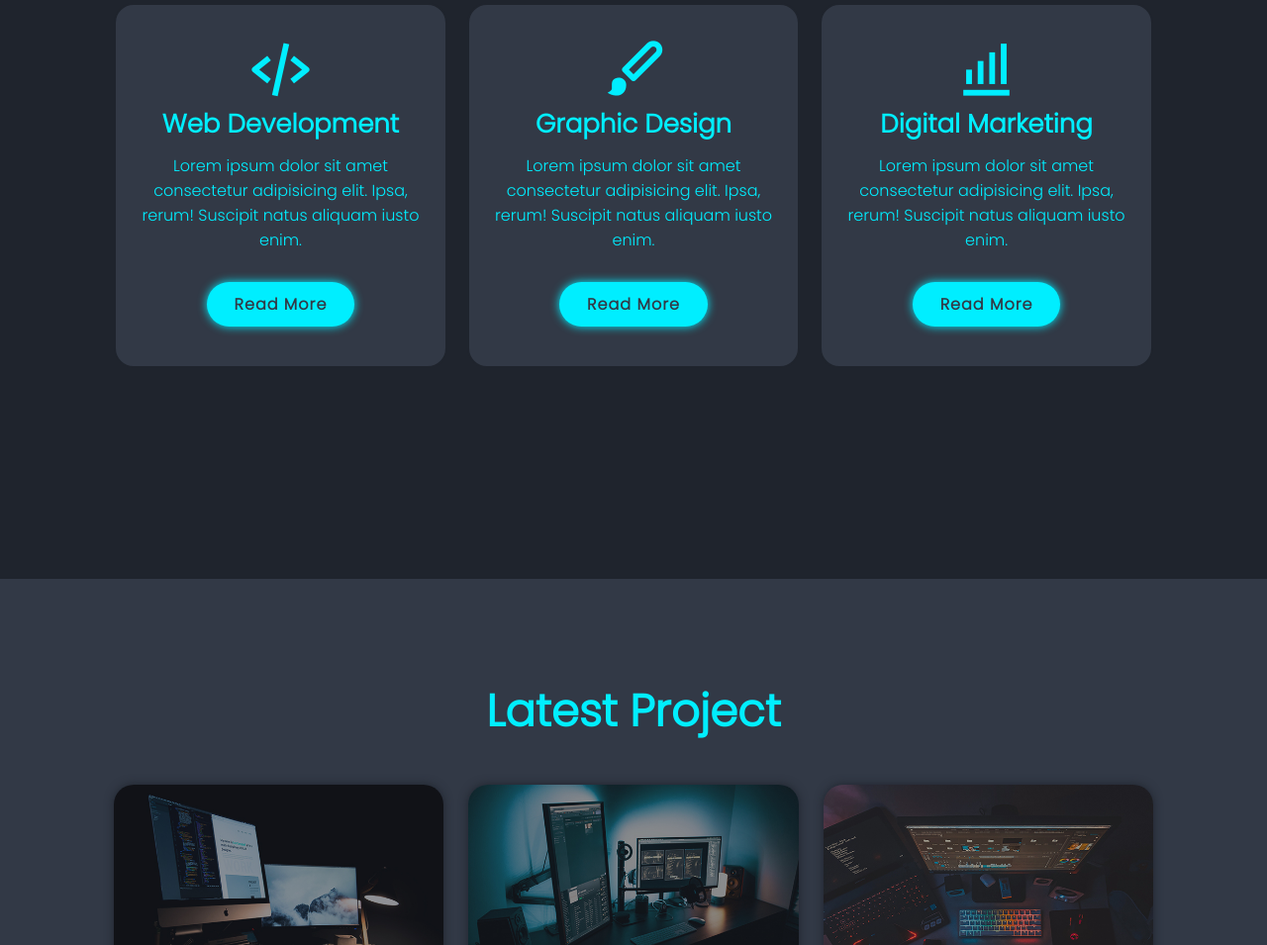
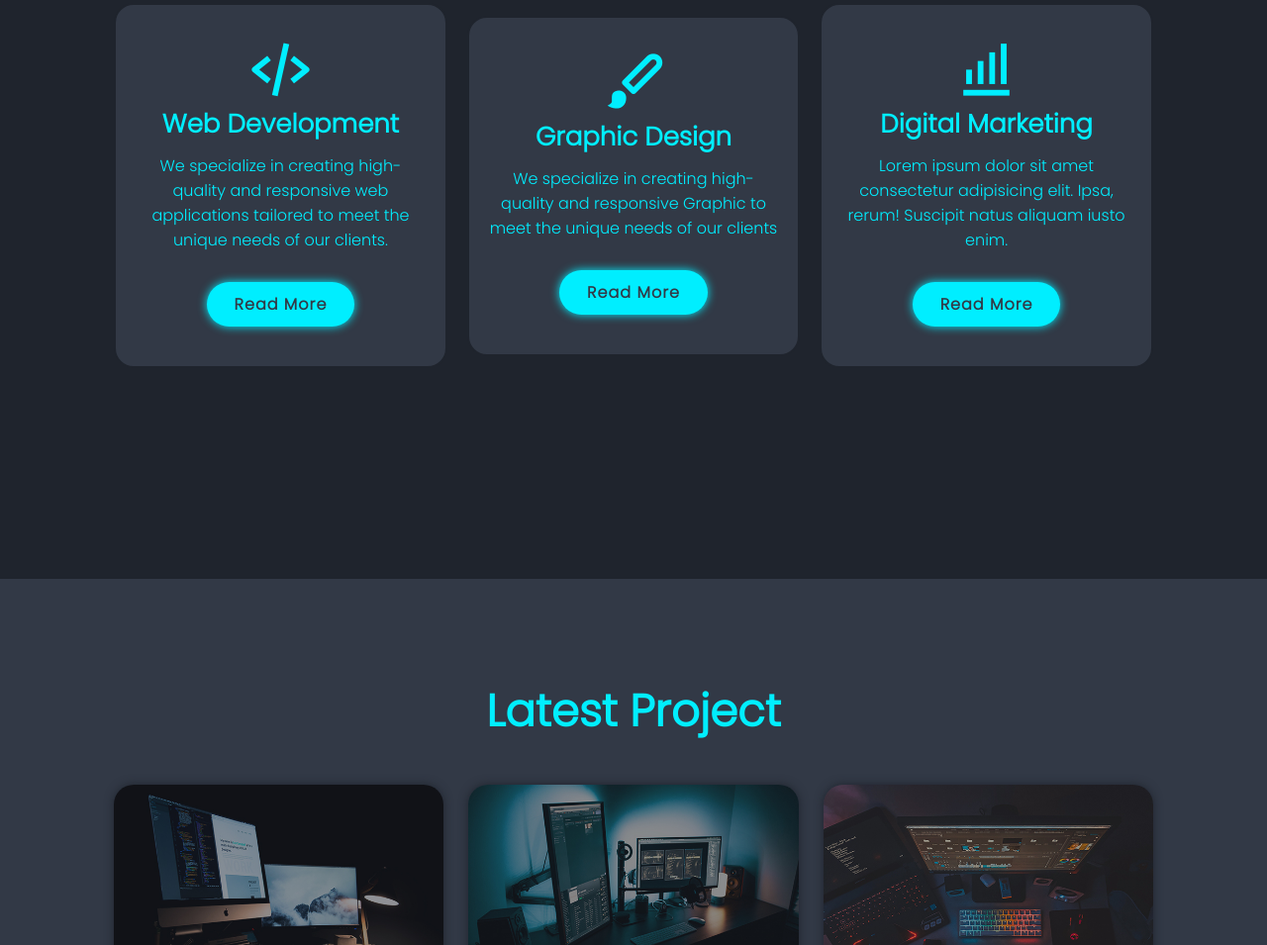
Before and after one commit to laiba-akhtar-dev/portfolio, a plain HTML site: page index.html in a window 1280 px wide. Shown: the part 1815-2770 px from the top of the page at 99% size. Drawn offline with nearby package versions, Linux system fonts and the light colour scheme.

Commit message:
services section updated

```diff
--- a/index.html
+++ b/index.html
@@ -71,15 +71,13 @@
             <div class="services-box">
                 <i class="bx bx-code-alt"></i>
                 <h3>Web Development</h3>
-                <p>Lorem ipsum dolor sit amet consectetur adipisicing elit. Ipsa, rerum! Suscipit natus aliquam iusto
-                    enim.</p>
+                <p>We specialize in creating high-quality and responsive web applications tailored to meet the unique needs of our clients.</p>
                 <a href="#" class="btn">Read More</a>
             </div>
             <div class="services-box">
                 <i class="bx bxs-paint"></i>
                 <h3>Graphic Design</h3>
-                <p>Lorem ipsum dolor sit amet consectetur adipisicing elit. Ipsa, rerum! Suscipit natus aliquam iusto
-                    enim.</p>
+                <p>We specialize in creating high-quality and responsive Graphic to meet the unique needs of our clients</p>
                 <a href="#" class="btn">Read More</a>
             </div>
             <div class="services-box">
```
